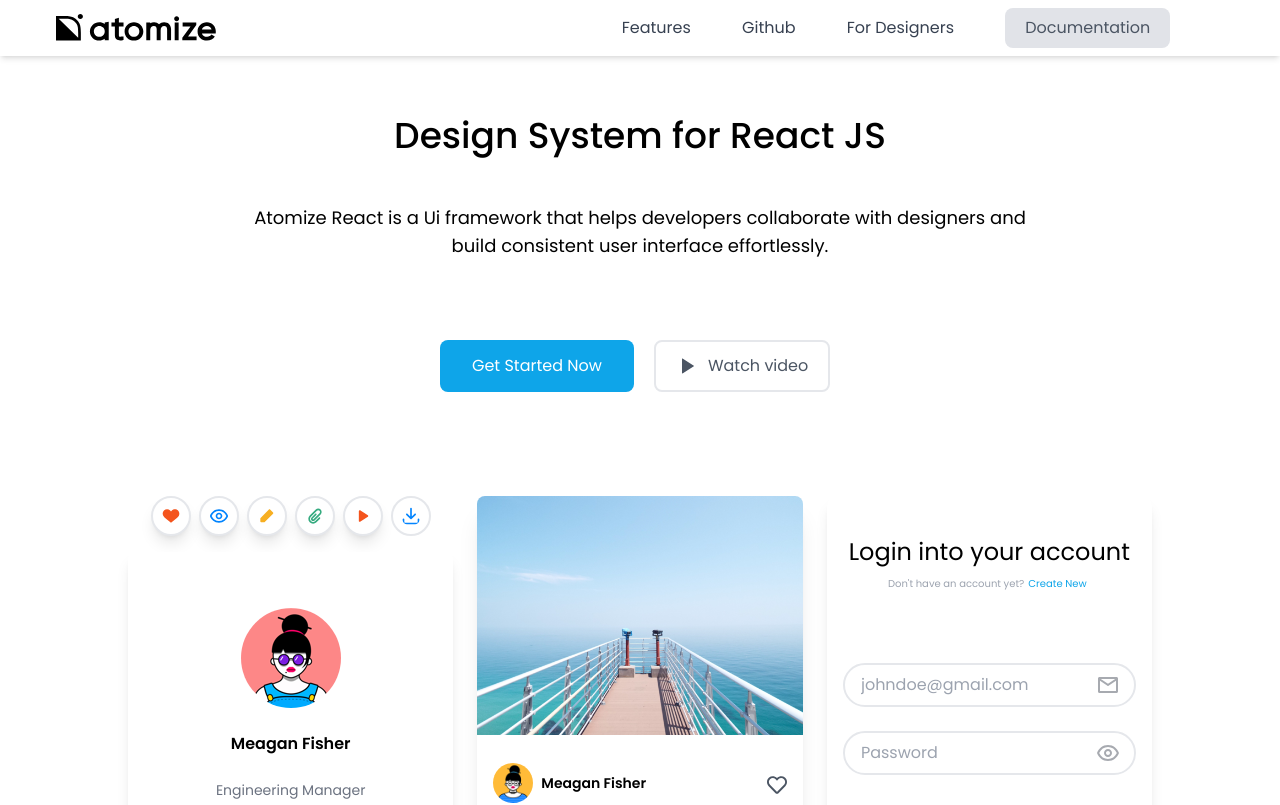
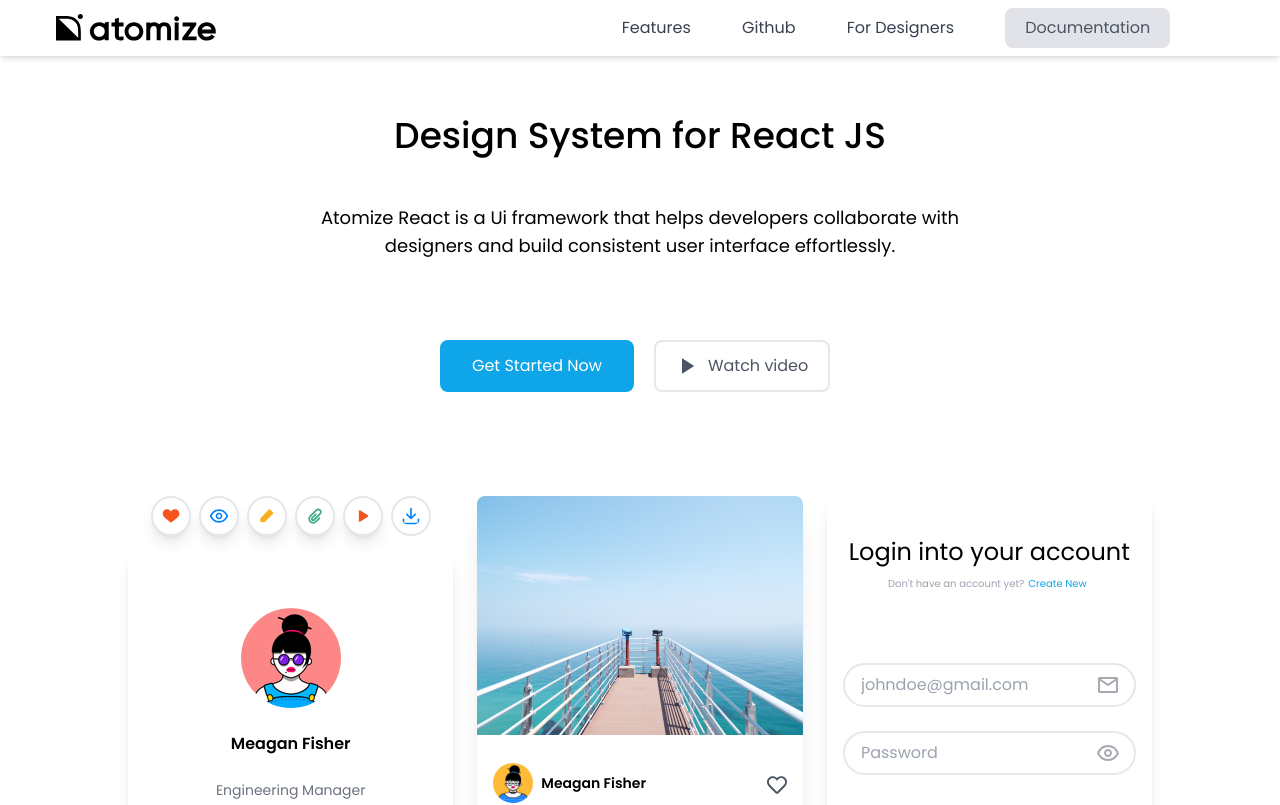
Before and after one commit to khelsai01/best_book_buddies, a React (Create React App) app: page / in a window 1280 px wide. Shown: the top 805 px of the page. Built offline with nearby package versions, Linux system fonts and the light colour scheme.

Commit message:
Header final

```diff
--- a/src/components/Header1.jsx
+++ b/src/components/Header1.jsx
@@ -8,7 +8,7 @@ const Header1 = () => {
         <h1 className="text-2xl sm:text-4xl font-medium my-6 ">
           Design System for React JS
         </h1>
-        <p className="text-md md:text-lg  p-6 w-full mx-auto">
+        <p className="text-md md:text-lg  p-6 w-full sm:w-[85%] mx-auto">
           Atomize React is a Ui framework that helps developers collaborate with
           designers and build consistent user interface effortlessly.
         </p>
```
